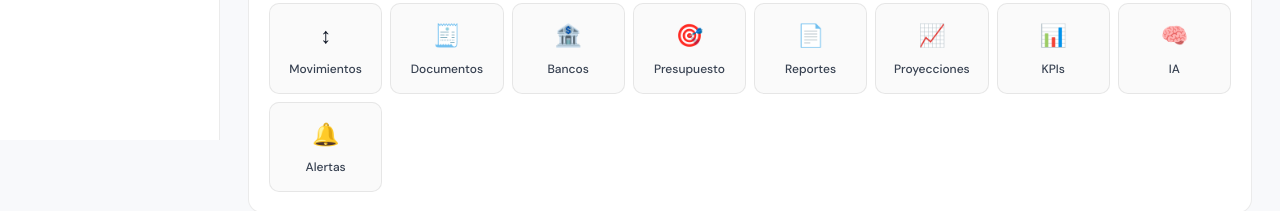
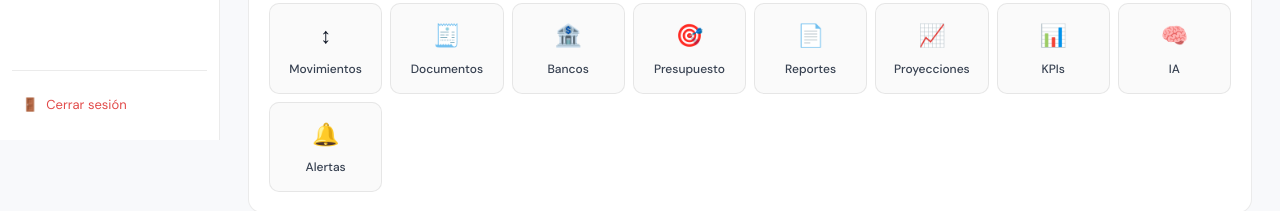
Before and after one commit to Nexo-Salud/finanzas-grupo, a Next.js app: page / in a window 1280 px wide. Shown: the part 660-871 px from the top of the page. Built offline with nearby package versions, Linux system fonts and the light colour scheme; no server answers; the database is empty.

Commit message:
Update page.tsx

```diff
--- a/app/page.tsx
+++ b/app/page.tsx
@@ -134,6 +134,19 @@ export default function DashboardPage() {
             <span style={{ fontSize:15 }}>{item.icon}</span>{item.label}
           </Link>
         ))}
+
+        <div style={{ marginTop:'auto', paddingTop:16, borderTop:'1px solid rgba(0,0,0,0.08)' }}>
+          <button
+            onClick={async () => {
+              const sb = createClient(process.env.NEXT_PUBLIC_SUPABASE_URL||'', process.env.NEXT_PUBLIC_SUPABASE_ANON_KEY||'')
+              await sb.auth.signOut()
+              window.location.href = '/login'
+            }}
+            style={{ display:'flex', alignItems:'center', gap:8, width:'100%', padding:'8px 10px', borderRadius:8, fontSize:13, color:'#E24B4A', background:'transparent', border:'none', cursor:'pointer', fontFamily:'DM Sans, sans-serif' }}
+          >
+            <span>🚪</span> Cerrar sesión
+          </button>
+        </div>
       </div>
 
       {/* Contenido */}
```
